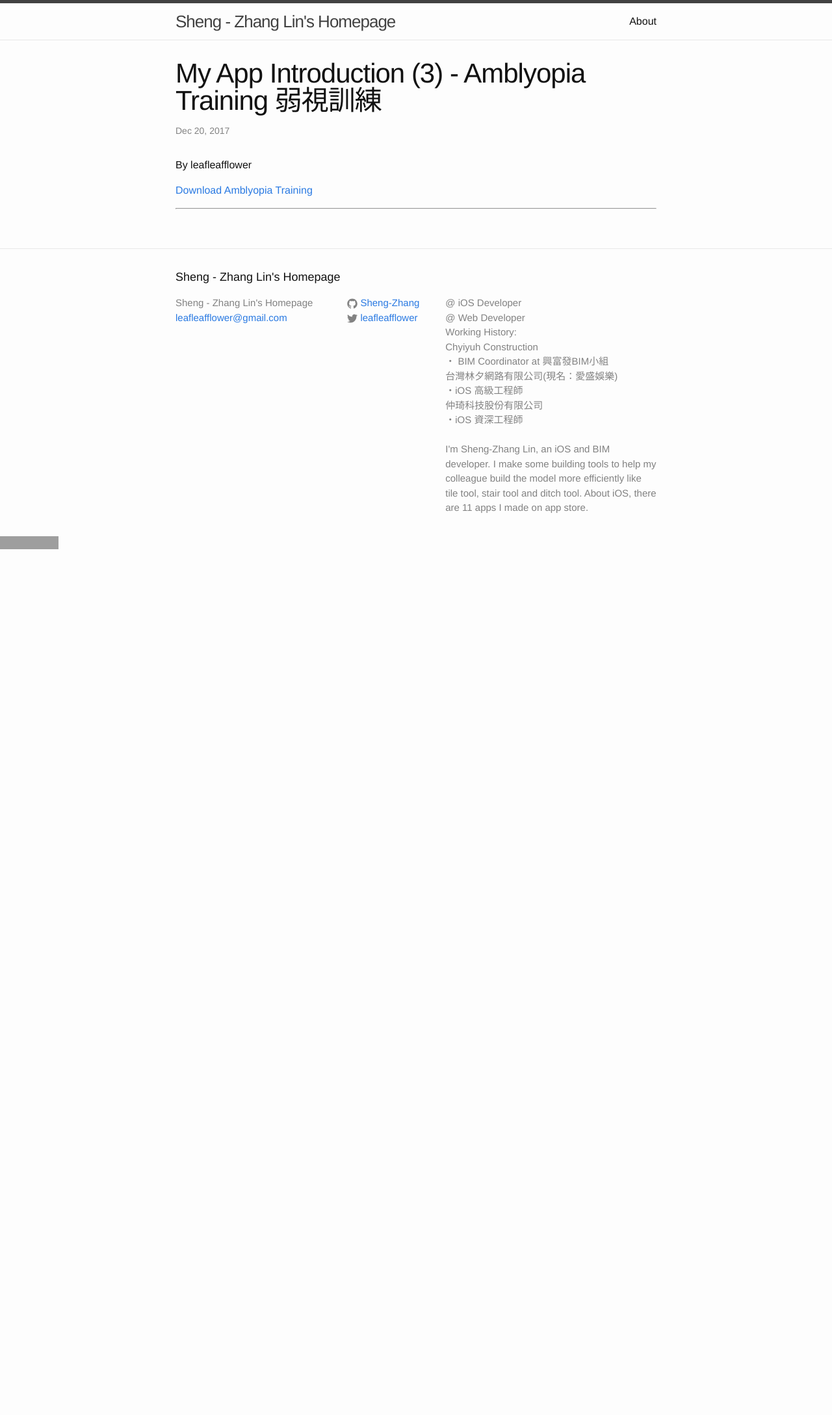
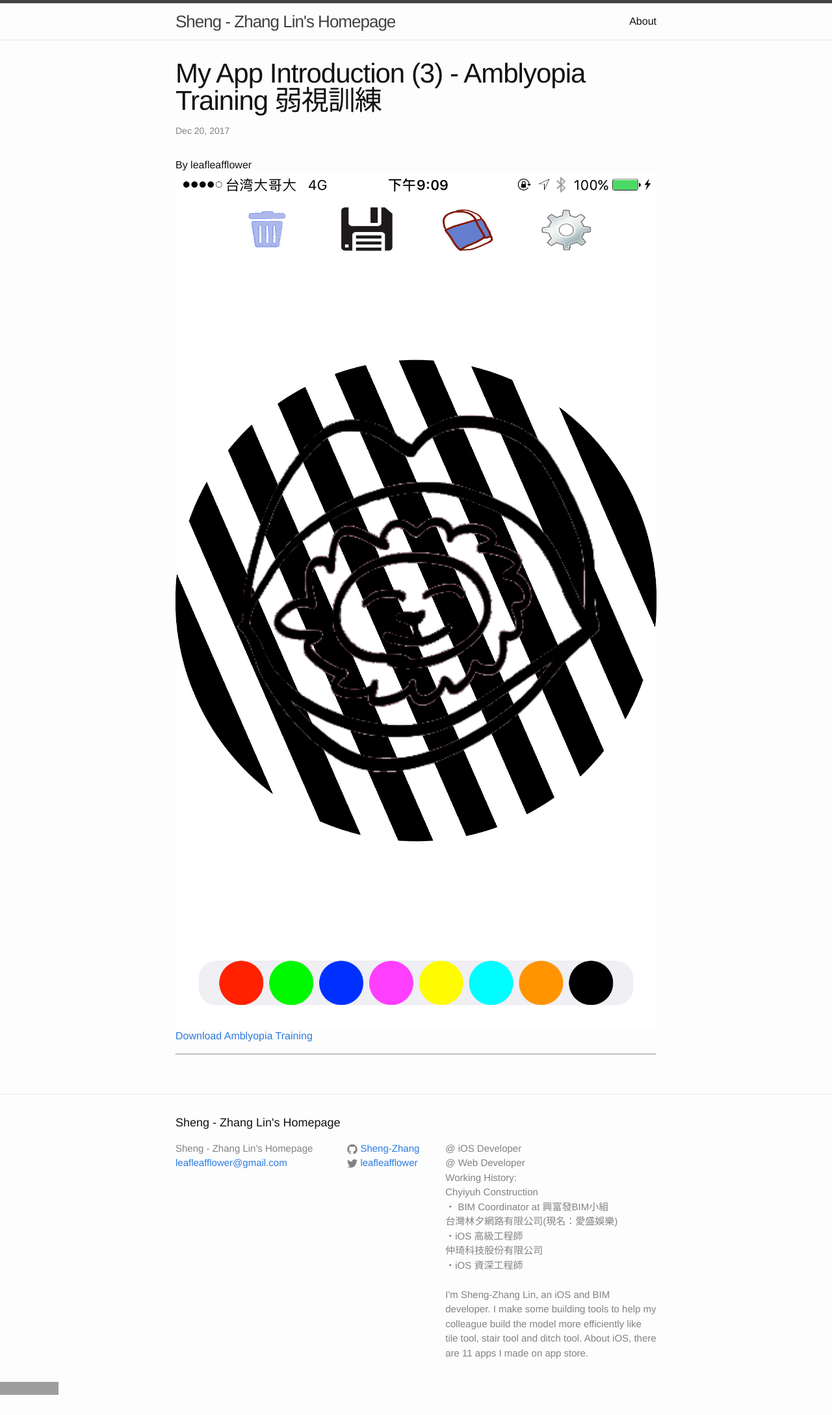
Before and after one commit to Sheng-Zhang/Sheng-Zhang.github.io, a Jekyll site: the page built from _posts/2017-12-20-My-App-Amblyopia-Training.markdown, in a window 1280 px wide. Shown: the whole page at 65% size. Built offline with Jekyll 4.4.1, drawn with Linux system fonts in a browser that asks for light colours; before the commit the page ends 900 px from its top, so only the background shows below that; grey boxes are pictures that could not be loaded.

Commit message:
Add drawing view photo

```diff
--- a/_posts/2017-12-20-My-App-Amblyopia-Training.markdown
+++ b/_posts/2017-12-20-My-App-Amblyopia-Training.markdown
@@ -5,7 +5,7 @@ date:   2017-12-20 11:45:52 +0000
 categories: jekyll update
 ---
 By leafleafflower
-
+![新阿姆斯特朗炫風噴射阿姆斯特朗砲Cover](/assets/AmblyopiaTraining/DrawingView.png)
 [Download Amblyopia Training][Amblyopia-Training-App-Store]
 
 
```
